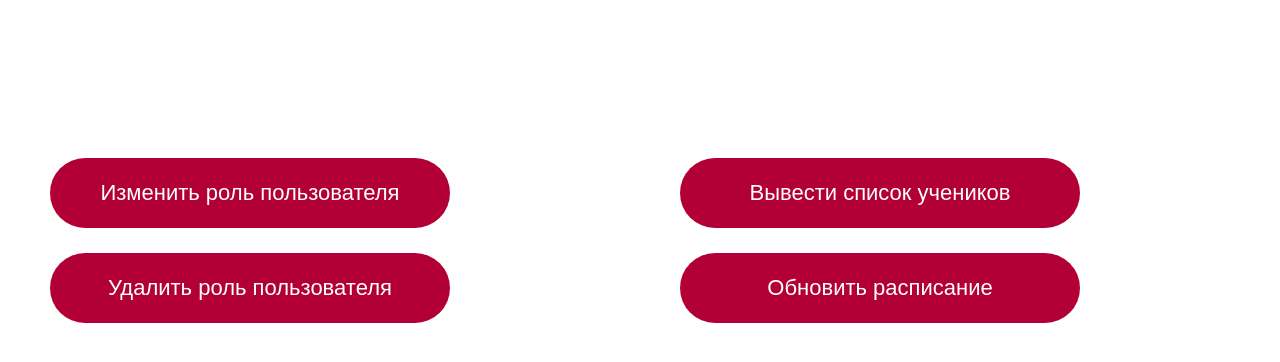
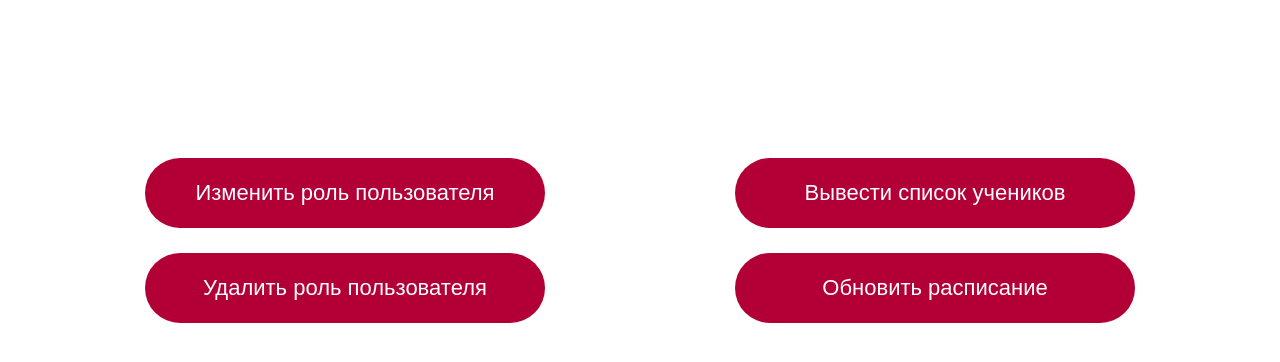
Before and after one commit to DennisWit/AlgProgSite, a plain HTML site: page index.html in a window 1280 px wide. Drawn offline with Linux system fonts and the light colour scheme.

Commit message:
Update style.css

```diff
--- a/style.css
+++ b/style.css
@@ -48,10 +48,20 @@ p{
 
 .column{
     margin-top: 150px;
-    max-width: 550px;
+    max-width: 400px;
     flex-direction: column;
     flex-wrap: wrap;
-    gap: 20px 5px;
+    gap: 40px 50px;
+    margin-left: auto;
+    margin-right: auto;
+}
+
+.column_left{
+    align-items: center;
+}
+
+.column_right{
+    align-items: center;
 }
 
 .DeleteRole{
```
